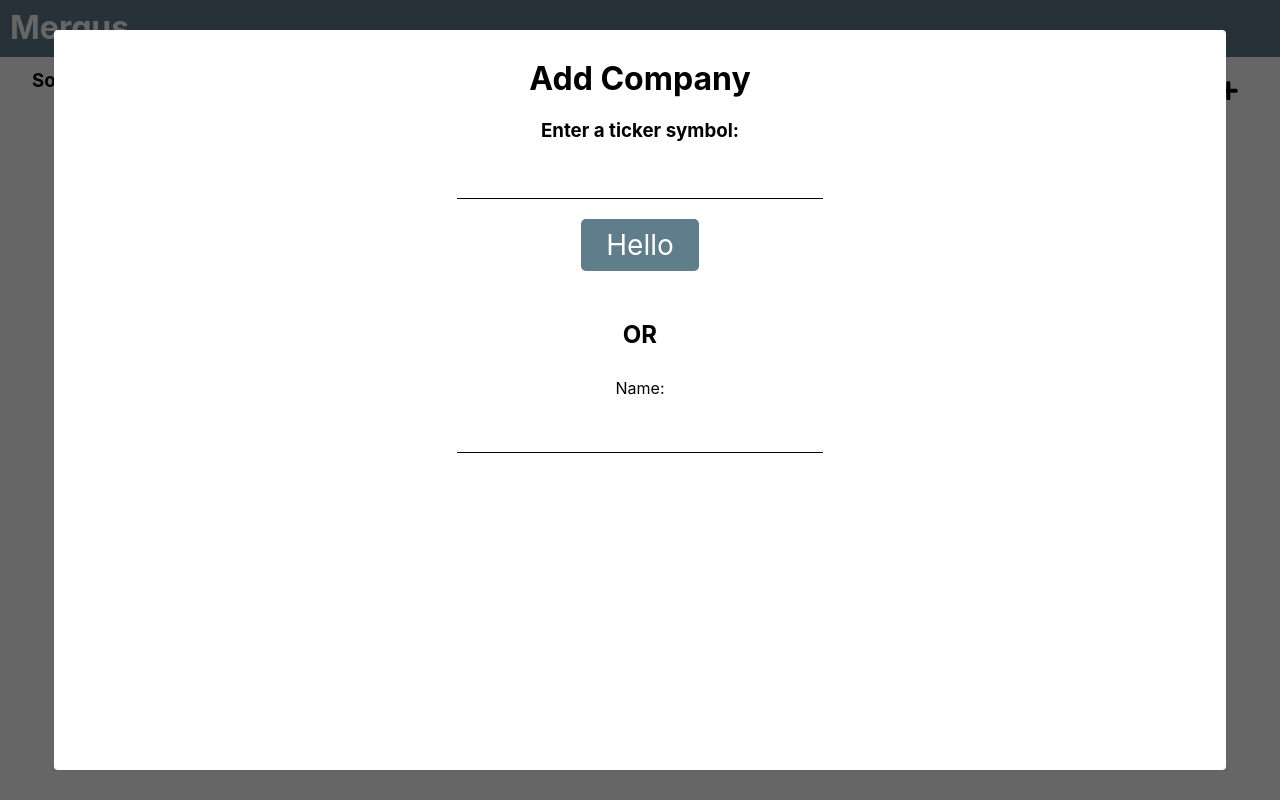
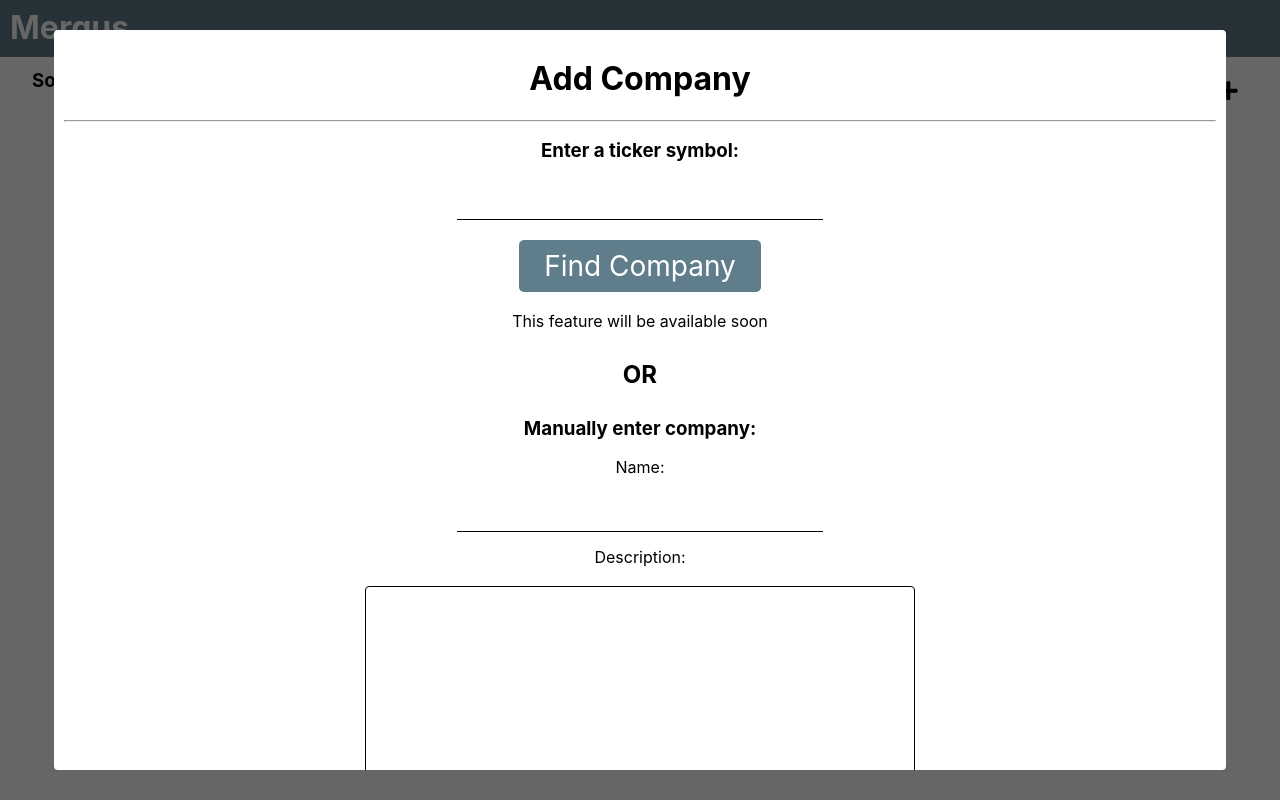
Before and after one commit to TorianHarris/mergus, a React (Create React App) app: page / in a window 1280 px wide. Both pictures are taken after a click on the icon 1228 px from the left and 90 px from the top of the page. Built offline with nearby package versions, Linux system fonts and the light colour scheme.

Commit message:
feat/add company

```diff
--- a/src/App.jsx
+++ b/src/App.jsx
@@ -1,5 +1,4 @@
 import React, { Component } from "react";
-
 import data from "./data.json";
 
 // css imports
@@ -11,6 +10,7 @@ import NavBar from "./components/navbar";
 import HomePage from "./views/homePage";
 import CompanyModal from "./views/companyModal";
 import AddCompanyModal from "./views/addCompanyModal";
+import DeleteCompanyModal from "./views/deleteCompanyModal";
 
 //theming css
 const theme = {
@@ -40,7 +40,8 @@ export default class App extends Component {
       targets: data,
       currentTarget: data[0],
       addCompanyDisplay: false,
-      viewCompanyDisplay: false
+      viewCompanyDisplay: false,
+      deleteCompanyDisplay: false
     };
   }
 
@@ -59,13 +60,41 @@ export default class App extends Component {
 
   handleViewModalClose = () => {
     this.setState({
-      viewCompanyDisplay: false,
+      viewCompanyDisplay: false
     });
   };
 
   handleAddModalClose = () => {
     this.setState({
       addCompanyDisplay: false
+    });
+  };
+
+  handleAddTarget = newTarget => {
+    const newArr = this.state.targets;
+    newArr.push(newTarget);
+    this.setState(
+      {
+        targets: newArr
+      },
+      () => {
+        this.handleAddModalClose();
+      }
+    );
+  };
+
+  handleDeleteModalOpen = (event, index) => {
+    this.setState({
+        currentTarget: this.state.targets[index],
+        deleteCompanyDisplay: true
+      });
+    event.stopPropagation();
+    console.log(event)
+  };
+
+  handleDeleteModalClose = () => {
+    this.setState({
+      deleteCompanyDisplay: false
     });
   };
 
@@ -76,19 +105,26 @@ export default class App extends Component {
           <NavBar />
           <div style={theme.content}>
             <HomePage
-              data={this.state.targets}
+              targets={this.state.targets}
               targetClick={this.handleTargetClick}
               displayModal={this.handleAddClick}
+              handleDelete={this.handleDeleteModalOpen}
             />
           </div>
           <AddCompanyModal
             handleClose={this.handleAddModalClose}
             open={this.state.addCompanyDisplay}
+            handleAddTarget={this.handleAddTarget}
+          />
+          <DeleteCompanyModal
+            open={this.state.deleteCompanyDisplay}
+            handleClose={this.handleDeleteModalClose}
+            target={this.state.currentTarget}
           />
           <CompanyModal
             data={this.state.currentTarget}
+            open={this.state.viewCompanyDisplay}
             handleClose={this.handleViewModalClose}
-            open={this.state.viewCompanyDisplay}
           />
         </>
       </ThemeProvider>
--- a/src/components/actionButton.jsx
+++ b/src/components/actionButton.jsx
@@ -3,6 +3,7 @@ import injectSheet from "react-jss";
 
 import { FontAwesomeIcon } from "@fortawesome/react-fontawesome";
 import { faPen, faPlus, faTrashAlt } from "@fortawesome/free-solid-svg-icons";
+import button from "./button";
 
 const styles = theme => ({
   actionButton: {
@@ -10,6 +11,7 @@ const styles = theme => ({
     top: 0,
     right: 0,
     padding: theme.paddingSM,
+    zIndex: 900,
     '&:hover' : {
         color: 'red'
     }
--- a/src/components/button.jsx
+++ b/src/components/button.jsx
@@ -22,7 +22,7 @@ const styles = theme => ({
 });
 
 const Button = ({ classes, children, click }) => (
-  <div style={{}}>
+  <div>
     <button type="text" className={classes.button} onClick={click}>
       {children}
     </button>
--- a/src/components/contacts.jsx
+++ b/src/components/contacts.jsx
@@ -24,11 +24,11 @@ const Info = ({ classes, contacts }) => (
     <h1 className={classes.header}>Contacts</h1>
     <ActionButton click={handleClick} icon="add" />
     <div className={classes.contactContainer}>
-      {contacts.map((contact, i, arr) => (
+      {contacts.length > 0 ? contacts.map((contact, i, arr) => (
         <ListCard first={i === 0} last={i === arr.length - 1}>
           <Contact info={contact} />
         </ListCard>
-      ))}
+      )): 'No Contacts Yet'}
     </div>
   </Card>
 );
--- a/src/components/graph.jsx
+++ b/src/components/graph.jsx
@@ -1,5 +1,4 @@
 import React from 'react';
-import ReactDOM from 'react-dom';
 import { VictoryBar } from 'victory';
 
 export default class Main extends React.Component {
--- /dev/null
+++ b/src/components/textArea.jsx
@@ -0,0 +1,25 @@
+import React from "react";
+import injectSheet from "react-jss";
+
+const styles = theme => ({
+  input: {
+    display: "block",
+    padding: theme.paddingSM,
+    borderRadius: 4,
+    border: `1px solid black`,
+    margin: theme.marginY,
+    marginLeft: 'auto',
+    marginRight: 'auto',
+    transition: 'border 0.5s ease',
+    "&:focus": {
+      outline: "none",
+      border: `2px solid ${theme.colorPrimary}`,
+    }
+  }
+});
+
+const TextArea = ({ classes, name, value, change }) => (
+    <textarea className={classes.input} cols="50" rows="10" name={name} value={value} onChange={change}/>
+);
+
+export default injectSheet(styles)(TextArea);
--- a/src/components/textInput.jsx
+++ b/src/components/textInput.jsx
@@ -7,6 +7,7 @@ const styles = theme => ({
         padding: theme.paddingSM,
         border: 'none',
         borderBottom: '1px solid #000',
+        textAlign: 'center',
         transition: 'all 0.5s ease',
         transitionProperty: 'width, borderBottom',
         '&:focus': {
--- a/src/data.json
+++ b/src/data.json
@@ -36,9 +36,11 @@
         ]
     },
     {
-        "name": "Shoju"
-    },
-    {
-        "name": "Us"
+        "name": "Shoju",
+        "description": "",
+        "earnings": [],
+        "status": "Researching",
+        "contacts": []
     }
+
 ]
--- a/src/views/addCompanyModal.jsx
+++ b/src/views/addCompanyModal.jsx
@@ -4,16 +4,14 @@ import injectSheet from "react-jss";
 import Modal from "../components/modal";
 import Button from "../components/button";
 import TextInput from "../components/textInput";
+import TextArea from "../components/textArea";
 
 const styles = theme => ({
   container: {
     textAlign: "center"
   },
-  header: {
+  optionDivider: {
     padding: theme.paddingSM
-  },
-  optionDivider: {
-      padding: theme.paddingSM
   }
 });
 
@@ -44,30 +42,52 @@ class AddCompanyModal extends Component {
   }
 
   render() {
-    const { classes, open, handleClose } = this.props;
+    const { classes, open, handleClose, handleAddTarget } = this.props;
     return (
-      <Modal
-        open={open}
-        handleClose={handleClose}
-        className={classes.container}
-      >
+      <Modal open={open} handleClose={handleClose}>
         <div className={classes.container}>
           <h1>Add Company</h1>
+          <hr />
           <h3>Enter a ticker symbol:</h3>
           <TextInput
             name="ticker"
             value={this.state.ticker}
             change={this.handleInputChange}
           />
-          <Button>Hello</Button>
+          <Button click={this.handleFindCompany}>Find Company</Button>
+          This feature will be available soon{/*TM*/}
           <h2 className={classes.optionDivider}>OR</h2>
-
-          <p>Name: </p>
+          <h3>Manually enter company:</h3>
+          <p>Name:</p>
           <TextInput
             name="company"
             value={this.state.company}
             change={this.handleInputChange}
           />
+          <p>Description:</p>
+          <TextArea
+            name="description"
+            value={this.state.description}
+            change={this.handleInputChange}
+          />
+          <Button
+            click={() => {
+              handleAddTarget({
+                name: this.state.company,
+                description: this.state.description,
+                earnings: [],
+                status: "Researching",
+                contacts: []
+              })
+              this.setState({
+                ticker: "",
+                company: "",
+                description: ""
+              })}
+            }
+          >
+            Add Company
+          </Button>
         </div>
       </Modal>
     );
--- /dev/null
+++ b/src/views/deleteCompanyModal.jsx
@@ -0,0 +1,46 @@
+import React, { Component } from "react";
+import injectSheet from "react-jss";
+
+import Modal from "../components/modal";
+import Button from "../components/button";
+import TextInput from "../components/textInput";
+import TextArea from "../components/textArea";
+
+const styles = theme => ({
+  container: {
+    textAlign: "center"
+  },
+  optionDivider: {
+    padding: theme.paddingSM
+  }
+});
+
+const DeleteCompanyModal = ({classes, target, handleDelete, open, handleClose}) => (
+<Modal open={open} handleClose={handleClose}>
+        <div className={classes.container}>
+          <h3>Are you sure you want to delete {target.name}?</h3>
+          {/* <Button
+            click={() => {
+              handleAddTarget({
+                name: this.state.company,
+                description: this.state.description,
+                earnings: [],
+                status: "Researching",
+                contacts: []
+              })
+              this.setState({
+                ticker: "",
+                company: "",
+                description: ""
+              })}
+            }
+          >
+            Add Company
+          </Button> */}
+        </div>
+      </Modal>
+)
+
+
+
+export default injectSheet(styles)(DeleteCompanyModal);
--- a/src/views/homePage.jsx
+++ b/src/views/homePage.jsx
@@ -1,4 +1,5 @@
 import React from "react";
+import PropTypes from 'prop-types';
 import injectSheet from "react-jss";
 
 import DropDown from "../components/dropdown";
@@ -25,21 +26,26 @@ const styles = theme => ({
   }
 });
 
-const HomePage = ({ data, classes, targetClick, displayModal, targetUpdate }) => (
+
+const HomePage = ({ targets, classes, targetClick, displayModal, handleDelete }) => (
   <div className={classes.container}>
     <div className={classes.topBar}>
       <DropDown prefix="Sort By" items={["Name", "Date Added", "Status"]} />
       <ActionButton icon="add" click={displayModal}/>
     </div>
     <div className={classes.targetContainer}>
-      {data.map((target, i, arr) => (
-        <ListCard first={i === 0} last={i === arr.length - 1} click={() => targetClick(i)} >
+      {Array.isArray(targets) ? targets.map((target, i, arr) => (
+        <ListCard first={i === 0} last={i === arr.length - 1} click={() => targetClick(i)}>
           <p className={classes.targetDetails}>{target.name}</p>
-          <ActionButton icon="delete" />
+          <ActionButton icon="delete" click={(e) => handleDelete(e, i)}/>
         </ListCard>
-      ))}
+      )) : console.log(targets)}
     </div>
   </div>
 );
 
+HomePage.propTypes = {
+  targets: PropTypes.array
+}
+
 export default injectSheet(styles)(HomePage);
```
